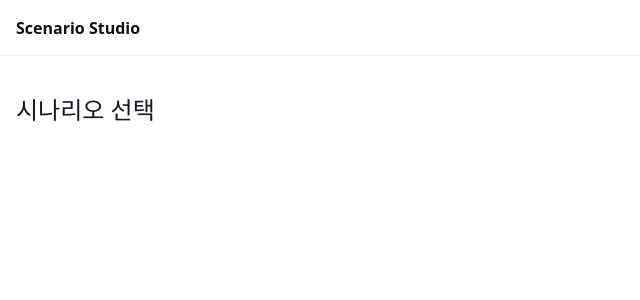
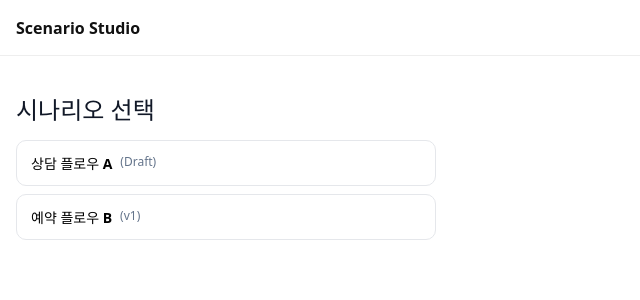
Before and after one commit to hyeseonyoo4/reserve, a React (Vite) app in the folder reserve/frontend/: page / in a window 1280 px wide. Shown: the top 300 px of the page, without its empty margins (0-640 px from the left). Built offline with nearby package versions, Linux system fonts and the light colour scheme; no server answers.

Commit message:
0910 수정

```diff
--- a/reserve/frontend/src/components/FlowCanvas.jsx
+++ b/reserve/frontend/src/components/FlowCanvas.jsx
@@ -135,7 +135,7 @@ export default function ReactFlowCanvas({scenarioId}) {
                 id: childId,
                 type: "custom",
                 position: { x: parent.position.x + 320, y: parent.position.y }, // 오른쪽에 배치
-                data: makeNodeDataByType(typeKey),//타입키를 대문자로 정규화
+                data: makeNodeDataByType(typeKey),
             };
             created = newNode;
             return [...nds, newNode];
--- a/reserve/frontend/src/components/ScenarioList.jsx
+++ b/reserve/frontend/src/components/ScenarioList.jsx
@@ -1,34 +1,54 @@
-import React, {useEffect} from "react"
-import { useNavigate } from "react-router-dom"
+import React, { useEffect } from "react";
+import { useNavigate } from "react-router-dom";
 import axiosInstance from "../utils/axios.js";
 
 const mockScenarios = [
-    { id: "s-1", name: "상담 플로우 A" },
-    { id: "s-2", name: "예약 플로우 B" },
-]
-//
-
-
+    { id: "s-1", name: "상담 플로우 A", isDraft: true,  version: 0 },
+    { id: "s-2", name: "예약 플로우 B", isDraft: false, version: 1 },
+];
 
 export default function ScenarioList() {
-    const nav = useNavigate()
-    const [scenarios, setScenarios] = React.useState([])
+    const nav = useNavigate();
+    const [scenarios, setScenarios] = React.useState(mockScenarios); // 초기값: 목 데이터
+    const [loading, setLoading] = React.useState(true);
 
     useEffect(() => {
-        axiosInstance.get("/api/v1/scenario").then(
-            (res) => {
-                console.log(res.data)
-                if(res.data.code === "0000") {
-                    setScenarios(res.data.data.elements ?? []);
+        let mounted = true;
+
+        (async () => {
+            try {
+                const res = await axiosInstance.get("/api/v1/scenario");
+                // 기대 응답 구조: { code: "0000", data: { elements: [...] } }
+                const ok = res?.data?.code === "0000";
+                const elements = res?.data?.data?.elements ?? [];
+
+                if (mounted) {
+                    if (ok && elements.length > 0) {
+                        setScenarios(elements);
                     } else {
-                    alert("시나리오 목록을 불러오는데 실패했습니다.")
+                        // 실패/빈값 → 목 데이터 유지
+                        setScenarios(mockScenarios);
+                        if (!ok) {
+                            console.warn("시나리오 목록 불러오기에 실패했습니다. 목 데이터를 사용합니다.", res?.data);
                         }
                     }
-        )
-    }, [])
+                }
+            } catch (err) {
+                if (mounted) {
+                    console.warn("API 호출 에러. 목 데이터를 사용합니다.", err);
+                    setScenarios(mockScenarios);
+                }
+            } finally {
+                if (mounted) setLoading(false);
+            }
+        })();
 
-    const converterButton = (s) => {
-        return (
+        return () => {
+            mounted = false;
+        };
+    }, []);
+
+    const converterButton = (s) => (
         <button
             key={s.id}
             onClick={() => nav(`/editor/${s.id}`)}
@@ -38,34 +58,29 @@ export default function ScenarioList() {
                 border: "1px solid #e5e7eb",
                 background: "#fff",
                 textAlign: "left",
-                    cursor: "pointer"
+                cursor: "pointer",
             }}
         >
             <div style={{ display: "flex", alignItems: "stretch", gap: 8 }}>
-                    <span style={ { fontWeight: 600, fontSize: 14}}>
-                        {s.name}
-                    </span>
-                    <span style={ { color: "#64748b", fontSize: 12}}>
-                        {s.isDraft ? "(Draft)" : `(v${s.version})`}
+                <span style={{ fontWeight: 600, fontSize: 14 }}>{s.name}</span>
+                <span style={{ color: "#64748b", fontSize: 12 }}>
+          {s.isDraft ? "(Draft)" : `(v${s.version ?? 0})`}
         </span>
             </div>
         </button>
-        )
-    }
-//                 "id": "68b430be7b76a2e03ff3390f",
-//                 "name": "시나리오 테스트3",
-//                 "key": "SCENARIO_TEST3",
-//                 "isDraft": true,
-//                 "version": 0,
-//                 "versionDescription": "Draft 버전 입니다.",
-//                 "createdAt": "2025-08-31T20:23:42.134",
-//                 "blockCount": 0
+    );
+
     return (
         <div style={{ padding: 16 }}>
             <h2 style={{ marginBottom: 12 }}>시나리오 선택</h2>
+
+            {loading ? (
+                <div style={{ color: "#64748b", fontSize: 14 }}>불러오는 중…</div>
+            ) : (
                 <div style={{ display: "grid", gap: 8, maxWidth: 420 }}>
                     {scenarios.map((s) => converterButton(s))}
                 </div>
+            )}
         </div>
-    )
+    );
 }
--- a/reserve/package.json
+++ b/reserve/package.json
@@ -1,6 +1,7 @@
 {
   "dependencies": {
     "@xyflow/react": "^12.8.2",
+    "axios": "^1.11.0",
     "react-router-dom": "^7.8.0",
     "zustand": "^5.0.7"
   }
```
Also changed, not shown: 1 other file (tests, documents, lock files or other folders). Lines whose indentation alone changed are shown as unchanged.
